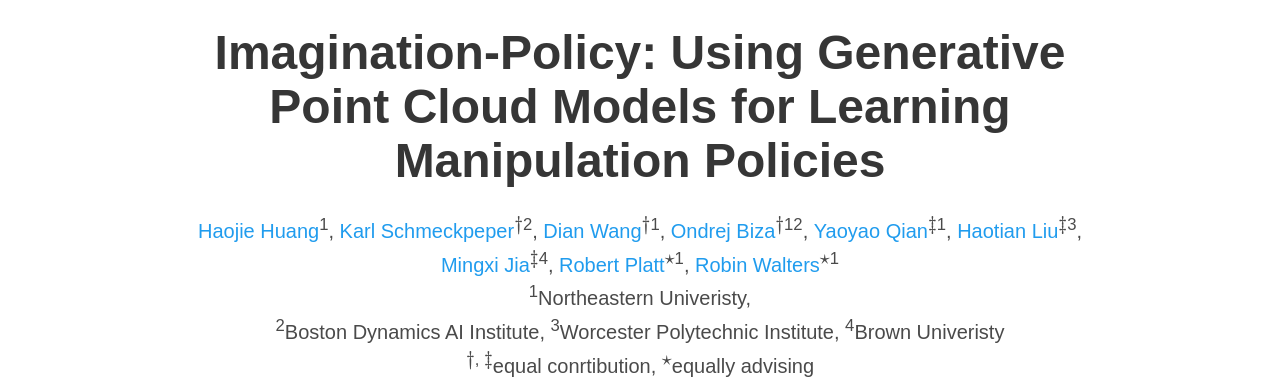
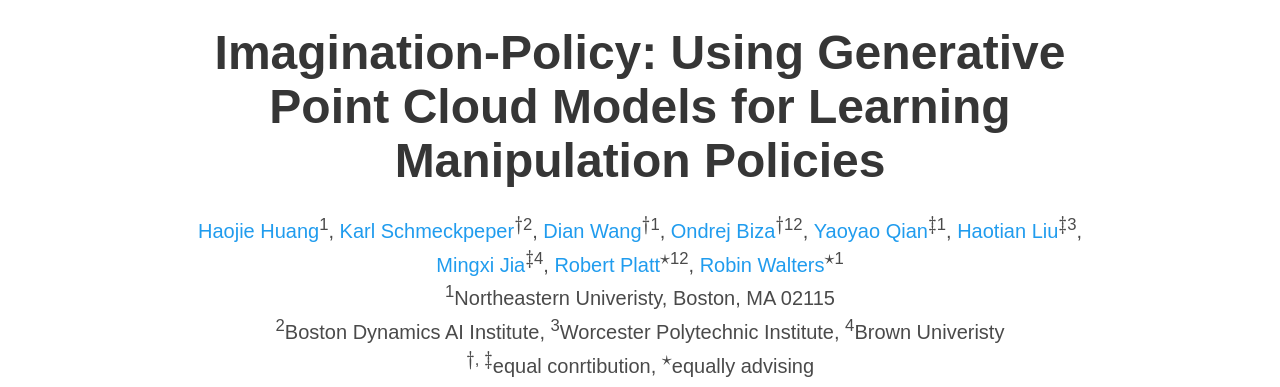
Before and after one commit to HaojHuang/imagine_page, a plain HTML site: page index.html in a window 1280 px wide. Shown: the part 74-461 px from the top of the page. Drawn offline with nearby package versions, Linux system fonts and the light colour scheme; some packages are replaced by stand-ins of ours; some icons are missing; a web font is replaced by a local one.

Commit message:
Update index.html

```diff
--- a/index.html
+++ b/index.html
@@ -116,7 +116,7 @@
             </span>
 
             <span class="author-block">
-              <a href="https://helpinghandslab.netlify.app/people/">Robert Platt</a><sup>$\star$1</sup>,
+              <a href="https://helpinghandslab.netlify.app/people/">Robert Platt</a><sup>$\star$12</sup>,
             </span>
             <span class="author-block">
               <a href="https://www.robinwalters.com/">Robin Walters</a><sup>$\star$1</sup>
@@ -124,7 +124,7 @@
           </div>
 
           <div class="is-size-5 publication-authors">
-            <div class="author-block"><sup>1</sup>Northeastern Univeristy, </div>
+            <div class="author-block"><sup>1</sup>Northeastern Univeristy, Boston, MA 02115</div>
 
             <div>
             <span class="author-block"><sup>2</sup>Boston Dynamics AI Institute, </span>
```
